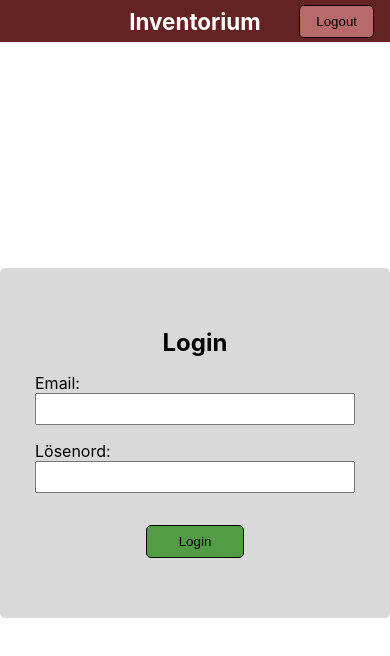
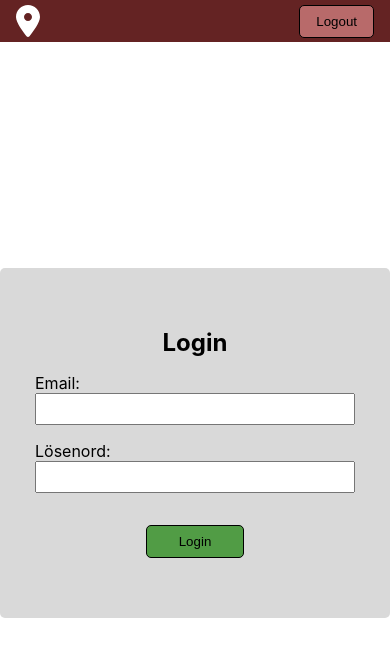
Before and after one commit to Yintzu/inventorium, a Next.js app: page / in a window 390 px wide. Shown: the top 656 px of the page. Built offline with nearby package versions, Linux system fonts and the light colour scheme; no server answers; the database is empty.

Commit message:
started responsive top bar

```diff
--- a/components/TopBar/TopBar.jsx
+++ b/components/TopBar/TopBar.jsx
@@ -1,3 +1,4 @@
+import Image from "next/image"
 import { useAuth } from "../../state/AuthContext"
 import style from "./TopBar.module.css"
 
@@ -6,6 +7,7 @@ export default function TopBar() {
 
   return (
     <div className={style["top-bar"]}>
+      <img className={style["location"]} src={"/location.svg"} />
       <span className={style["logo"]}>Inventorium</span>
       <div className={style["user-wrapper"]}>
         <span className={style["user"]}>{user?.email}</span>
--- a/components/TopBar/TopBar.module.css
+++ b/components/TopBar/TopBar.module.css
@@ -5,13 +5,20 @@
   color: #fff;
   font-weight: bold;
   display: grid;
-  grid-template-columns: 1fr 1fr 1fr;
+  grid-template-columns: 1fr 1fr;
+  grid-template-rows: 100%;
   justify-content: center;
   align-items: center;
-  font-size: 1.4rem;
+  font-size: 1rem;
+}
+
+.location {
+  display: block;
+  height: 75%;
 }
 
 .logo {
+  display: none;
   grid-column-start: 2;
   text-align: center;
 }
@@ -33,3 +40,19 @@
   align-items: center;
   justify-content: center;
 }
+
+@media screen and (min-width: 768px) {
+  .top-bar {
+    grid-template-columns: 1fr 1fr 1fr;
+    justify-content: center;
+    font-size: 1.4rem;
+  }
+
+  .logo {
+    display: block;
+  }
+
+  .location {
+    display: none;
+  }
+}
--- a/styles/globals.css
+++ b/styles/globals.css
@@ -13,6 +13,7 @@
 
   --TOP_BAR_HEIGHT: 5vh;
   --INPUT_HEIGHT: 32px;
+  --MOBILE_BREAKPOINT: 768px;
 }
 
 html,
```
Also changed, not shown: public/location.svg (added).
